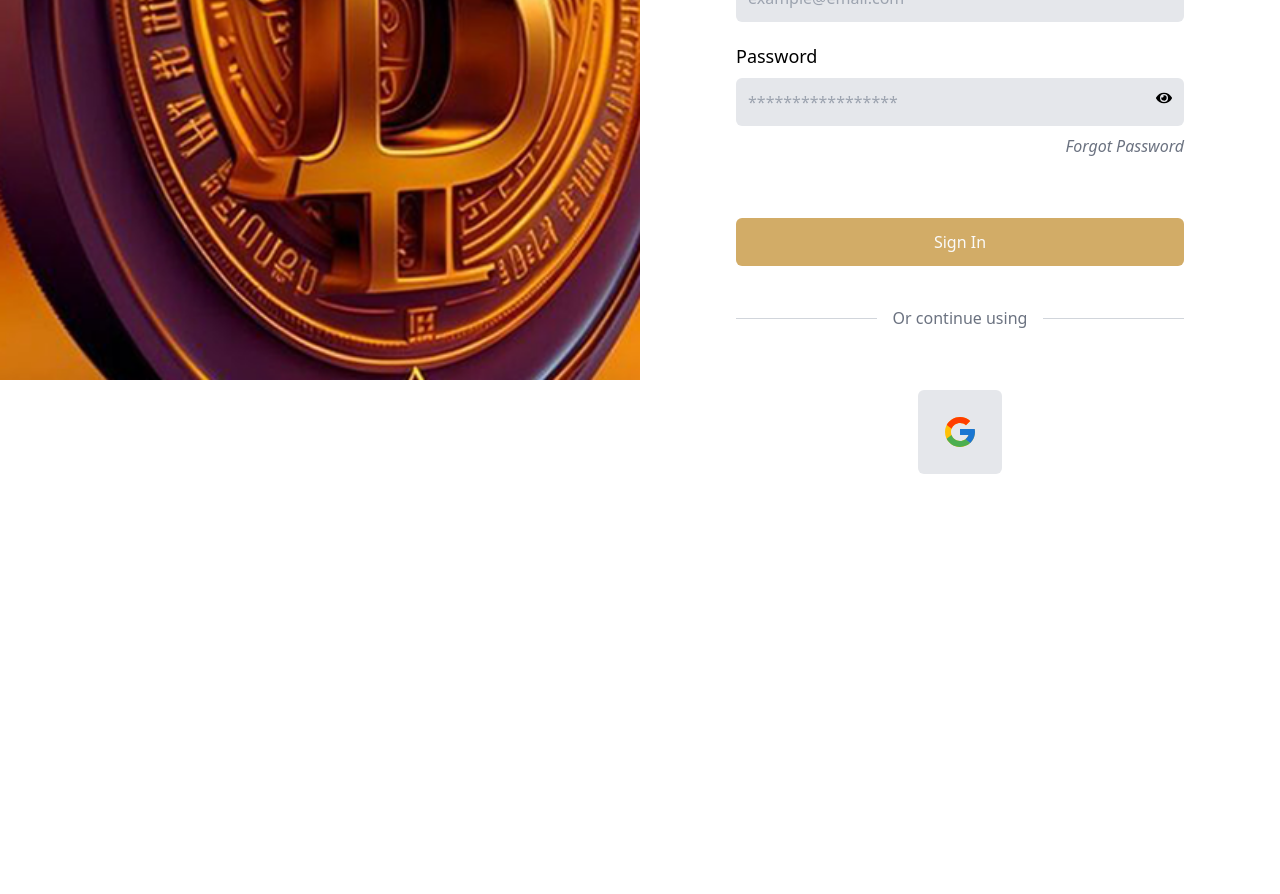
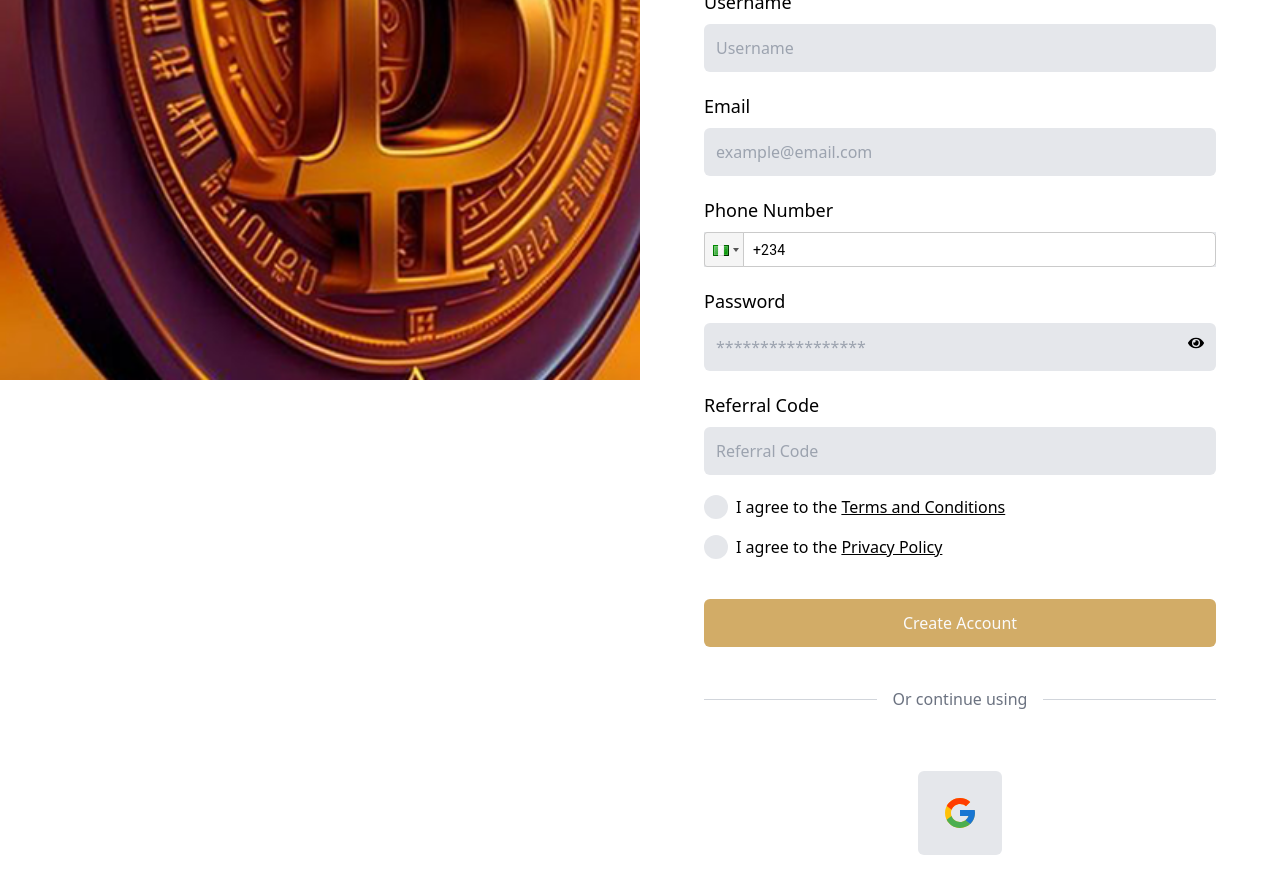
Before and after one commit to SodiqOgundairo/SUAP-WEB-APP, a React (Vite) app: page /signup in a window 1280 px wide. Shown: the part 420-1314 px from the top of the page. Before the commit the page ends 914 px from the top, so only its background shows below. Built offline with nearby package versions, Linux system fonts and the light colour scheme.

Commit message:
feat: signup page implemented

```diff
--- a/package.json
+++ b/package.json
@@ -16,6 +16,7 @@
     "react": "^18.3.1",
     "react-dom": "^18.3.1",
     "react-icons": "^5.2.1",
+    "react-phone-input-2": "^2.15.1",
     "react-router-dom": "^6.24.1",
     "tailwindcss": "^3.4.4"
   },
--- a/src/Pages/Signup.jsx
+++ b/src/Pages/Signup.jsx
@@ -1,44 +1,54 @@
 import { useState } from "react";
 import login from "../assets/img/login.png";
-import { FaEye, FaEyeSlash } from "react-icons/fa";
+import { FaCheck, FaEye, FaEyeSlash } from "react-icons/fa";
 import { FcGoogle } from "react-icons/fc";
 import { Link } from "react-router-dom";
+import PhoneInput from "react-phone-input-2";
 
 const Signup = () => {
   const [fName, setfName] = useState("");
   const [lName, setlName] = useState("");
   const [uName, setuName] = useState("");
   const [email, setEmail] = useState("");
+  const [phone, setPhone] = useState("");
   const [password, setPassword] = useState("");
   const [showPassword, setShowpassword] = useState(false);
+  const [refCode, setRefCode] = useState("");
+  const [termsChecked, setTermsChecked] = useState(false);
+  const [privacyChecked, setPrivacyChecked] = useState(false);
 
   const handleLogin = (e) => {
     e.preventDefault();
   };
 
   const toggelPasswordVisibility = () => {
-    setShowpassword(!showPassword)
-  }
+    setShowpassword(!showPassword);
+  };
 
   return (
-    <div className="flex flex-col md:flex-row h-screen">
-      <img
-        src={login}
-        className="h-1/4 md:h-full w-full md:w-1/2 object-cover object-bottom"
-        alt="Login"
-      />
+    <div className="flex flex-row h-full overflow-hidden">
+      <div className="hidden md:block md:w-1/2">
+        <img
+          src={login}
+          alt="Login"
+          className="fixed top-0 left-0 w-1/2 h-full object-cover"
+        />
+      </div>
 
-      <div className="flex flex-col flex-1 justify-center items-center p-10">
-        <div className="w-full max-w-md">
-
-        <div className="font-bold flex justify-center gap-3 my-5">
+      <div className="flex flex-col flex-auto justify-center items-center p-10 h-full overflow-auto">
+        <div className="w-full max-w-lg">
+          <div className="font-bold flex justify-center gap-3 my-5">
             <p className="text-gray-500">Already have an account? </p>
-            <Link to='/login' className="text-bold underline hover:text-theme">Login Here</Link>
+            <Link to="/login" className="text-bold underline hover:text-theme">
+              Login Here
+            </Link>
           </div>
 
-          <div className=" text-center">
+          <div className="text-center">
             <p className="text-5xl font-bold">Create Account</p>
-            <p className="text-lg text-gray-500">Fill the form below to create an account</p>
+            <p className="text-lg text-gray-500">
+              Fill the form below to create an account
+            </p>
           </div>
 
           <form onSubmit={handleLogin} className="w-full my-5">
@@ -99,12 +109,27 @@ const Signup = () => {
               />
             </div>
 
+            <div className="flex flex-col gap-2 my-5">
+              <label htmlFor="phone" className="text-lg">
+                Phone Number
+              </label>
+              <PhoneInput
+                country={"ng"} // Set default country code
+                value={phone}
+                onChange={(phone) => setPhone(phone)}
+                inputClass="p-3 rounded-md w-full"
+                className="bg-gray-200"
+                containerClass="w-full"
+                inputStyle={{ width: "100%" }}
+              />
+            </div>
+
             <div className="flex flex-col gap-2 my-5 relative">
               <label htmlFor="password" className="text-lg">
                 Password
               </label>
               <input
-                type={showPassword ? 'text' : 'password'}
+                type={showPassword ? "text" : "password"}
                 placeholder="*****************"
                 autoComplete="current-password"
                 className="p-3 bg-gray-200 rounded-md w-full"
@@ -112,16 +137,68 @@ const Signup = () => {
                 onChange={(e) => setPassword(e.target.value)}
                 required
               />
-              <div className="absolute right-3 top-12 cursor-pointer" onClick={toggelPasswordVisibility}>
+              <div
+                className="absolute right-3 top-12 cursor-pointer"
+                onClick={toggelPasswordVisibility}
+              >
                 {showPassword ? <FaEyeSlash /> : <FaEye />}
               </div>
-              <p className="hover:underline hover:text-theme text-gray-500 text-base italic cursor-pointer text-end"> Forgot Password</p>
             </div>
+
+            <div className="flex flex-col gap-2 my-5">
+              <label htmlFor="refCode" className="text-lg">
+                Referral Code
+              </label>
+              <input
+                type="text"
+                placeholder="Referral Code"
+                className="p-3 bg-gray-200 rounded-md w-full"
+                value={refCode}
+                onChange={(e) => setRefCode(e.target.value)}
+              />
+            </div>
+
+            <div className="flex flex-col gap-4">
+              <label className="flex items-center gap-2">
+                <div
+                  className={`w-6 h-6 flex items-center justify-center rounded-full cursor-pointer ${
+                    termsChecked ? "bg-theme" : "bg-gray-200"
+                  }`}
+                  onClick={() => setTermsChecked(!termsChecked)}
+                >
+                  {termsChecked && <FaCheck className="text-white" />}
+                </div>
+                <span>
+                  I agree to the{" "}
+                  <span className="underline hover:text-theme inline-block cursor-pointer">
+                    Terms and Conditions
+                  </span>
+                </span>
+              </label>
+
+              <label className="flex items-center gap-2">
+                <div
+                  className={`w-6 h-6 flex items-center justify-center rounded-full cursor-pointer ${
+                    privacyChecked ? "bg-theme" : "bg-gray-200"
+                  }`}
+                  onClick={() => setPrivacyChecked(!privacyChecked)}
+                >
+                  {privacyChecked && <FaCheck className="text-white" />}
+                </div>
+                <span>
+                  I agree to the{" "}
+                  <span className="underline hover:text-theme inline-block cursor-pointer">
+                    Privacy Policy
+                  </span>
+                </span>
+              </label>
+            </div>
+
             <button
               type="submit"
               className="w-full py-3 bg-theme text-light rounded-md mt-10 hover:bg-dark hover:text-light hover:shadow-md"
             >
-              Sign In
+              Create Account
             </button>
           </form>
           <div className="flex items-center my-10">
@@ -135,7 +212,6 @@ const Signup = () => {
               <FcGoogle className="text-4xl text-gray-500" />
             </button>
           </div>
-
         </div>
       </div>
     </div>
--- a/src/main.jsx
+++ b/src/main.jsx
@@ -3,6 +3,7 @@ import ReactDOM from "react-dom/client";
 import App from "./App.jsx";
 import "./assets/css/index.css";
 import "./assets/css/style.css";
+import 'react-phone-input-2/lib/style.css';
 import { BrowserRouter as Router } from "react-router-dom";
 
 
```
Also changed, not shown: 1 other file (tests, documents, lock files or other folders).
